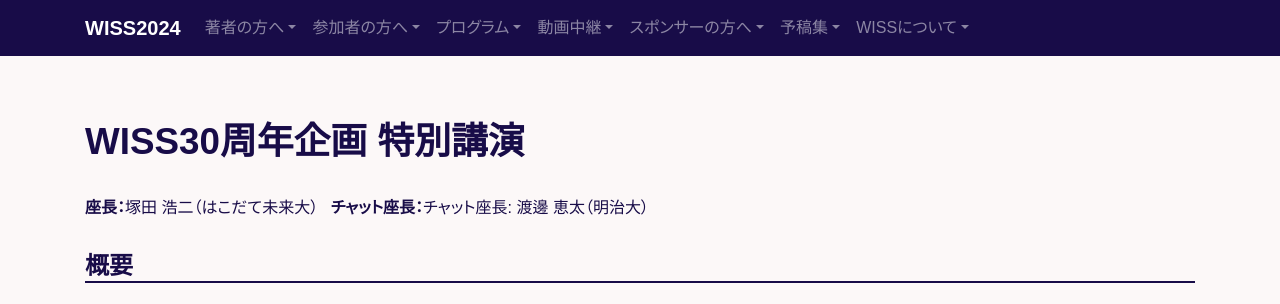
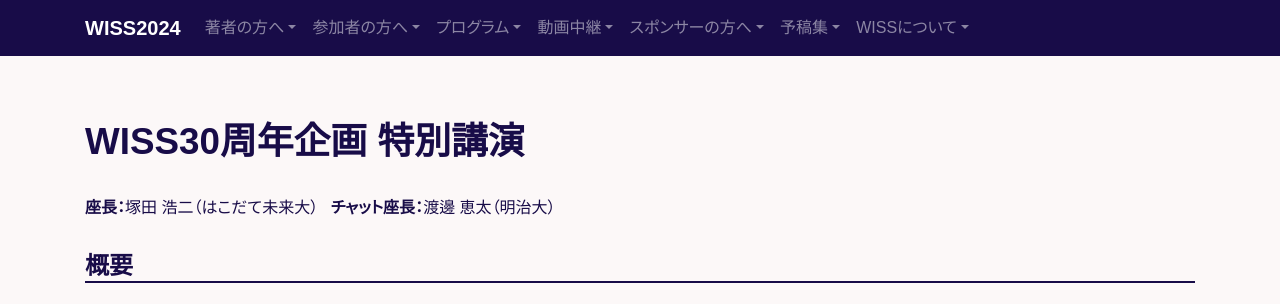
Before and after one commit to WISSOrg/web2024, a plain HTML site: page keynote.html in a window 1280 px wide. Shown: the top 304 px of the page. Drawn offline with nearby package versions, Linux system fonts and the light colour scheme; a web font is replaced by a local one.

Commit message:
update keynote page

```diff
--- a/keynote.html
+++ b/keynote.html
@@ -59,7 +59,7 @@
 
           <ul class="list-inline">
             <li class="list-inline-item"><b>座長：</b>塚田 浩二（はこだて未来大）</li>
-            <li class="list-inline-item"><b>チャット座長：</b>チャット座長: 渡邊 恵太（明治大）</li>
+            <li class="list-inline-item"><b>チャット座長：</b>渡邊 恵太（明治大）</li>
           </ul>
 
 <h2>概要</h2>
```
Also changed, not shown: assets/textures/main.png (added), assets/textures/texture.jpg, assets/textures/texture.png (added), assets/textures/texture2.jpg (added), assets/textures/texture3.jpg (added).
